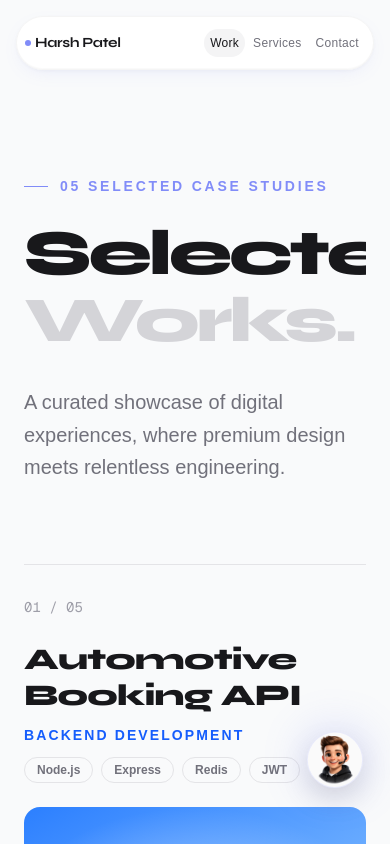
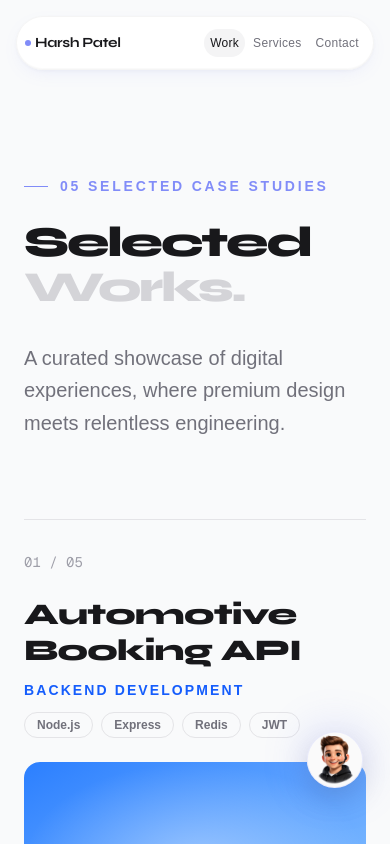
Before and after one commit to AlisDesai/Portfolio, a Next.js app: page /work in a window 390 px wide. Shown: the top 844 px of the page. Built offline with nearby package versions, Linux system fonts and the light colour scheme; no server answers.

Commit message:
responsive work

```diff
--- a/app/work/page.tsx
+++ b/app/work/page.tsx
@@ -46,7 +46,7 @@ export default function WorkPage() {
             </span>
           </motion.div>
 
-          <h1 className="font-display mt-6 text-[4rem] leading-[1.05] font-black tracking-tighter text-zinc-900 sm:text-[6rem] md:text-[8rem]">
+          <h1 className="font-display mt-6 text-[clamp(2.125rem,calc(12.5vw-6px),4rem)] leading-[1.05] font-black tracking-tighter text-zinc-900 sm:text-[6rem] md:text-[8rem]">
             <motion.span initial="hidden" animate="visible" variants={titleLine} className="block">
               Selected
             </motion.span>
--- a/components/features/services-hero/ServicesHero.tsx
+++ b/components/features/services-hero/ServicesHero.tsx
@@ -110,7 +110,7 @@ export function ServicesHero() {
               variants={titleContainer}
               initial={hasTitleEntrancePlayed ? "visible" : "hidden"}
               animate="visible"
-              className="font-display wrap-break-word w-full text-[clamp(2.75rem,8vw,7.5rem)] leading-[1.05] tracking-tight uppercase"
+              className="font-display w-full text-[clamp(2.75rem,8vw,7.5rem)] leading-[1.05] tracking-tight wrap-break-word uppercase"
             >
               <motion.span variants={titleLine} className="block font-extrabold text-white">
                 Our
--- a/components/features/work/WorkProjectRow.tsx
+++ b/components/features/work/WorkProjectRow.tsx
@@ -47,7 +47,7 @@ export function WorkProjectRow({
         </span>
 
         <div className="flex min-w-0 flex-1 flex-col gap-3 sm:flex-row sm:items-center sm:justify-between sm:gap-8">
-          <h3 className="font-display group-hover:text-accent text-3xl font-extrabold tracking-tight text-zinc-900 transition-colors duration-500 sm:text-4xl lg:text-5xl">
+          <h3 className="font-display group-hover:text-accent text-3xl font-extrabold tracking-tight wrap-break-word text-zinc-900 transition-colors duration-500 sm:text-4xl lg:text-5xl">
             {project.title}
           </h3>
 
```
